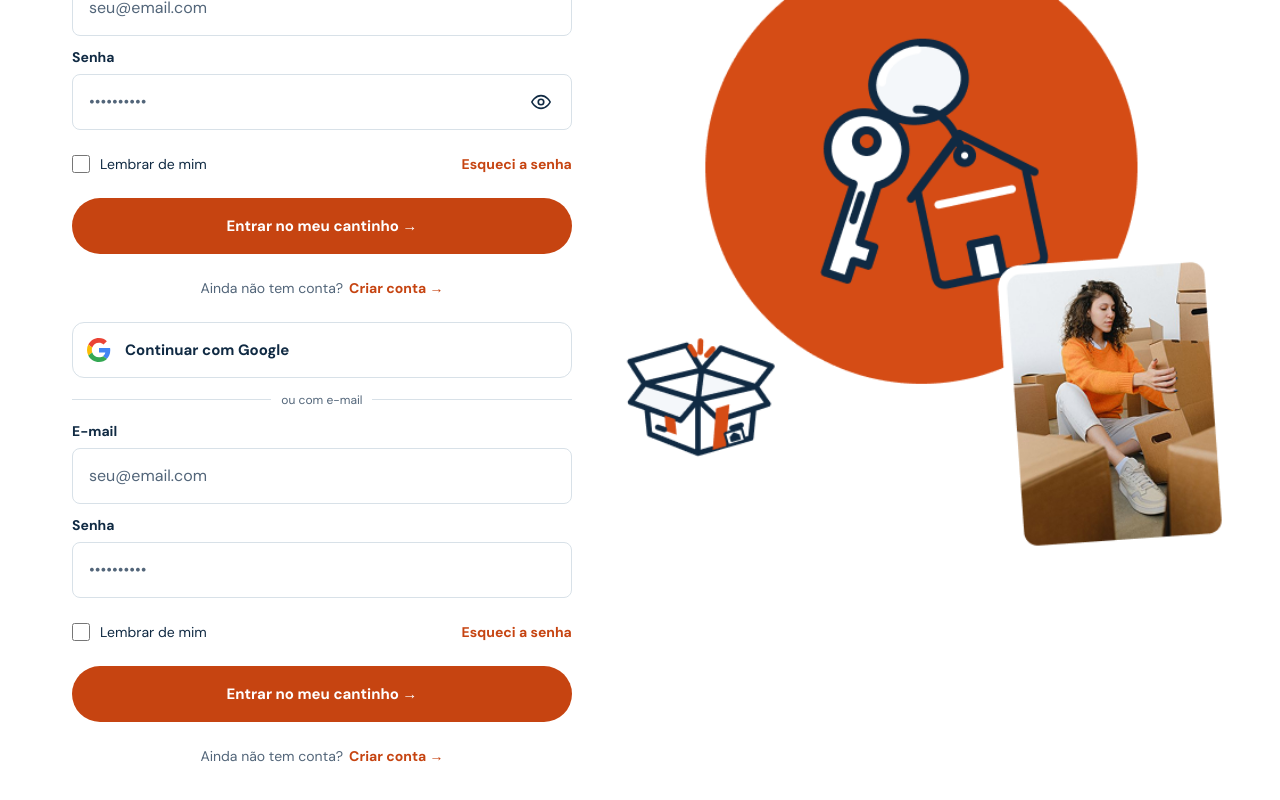
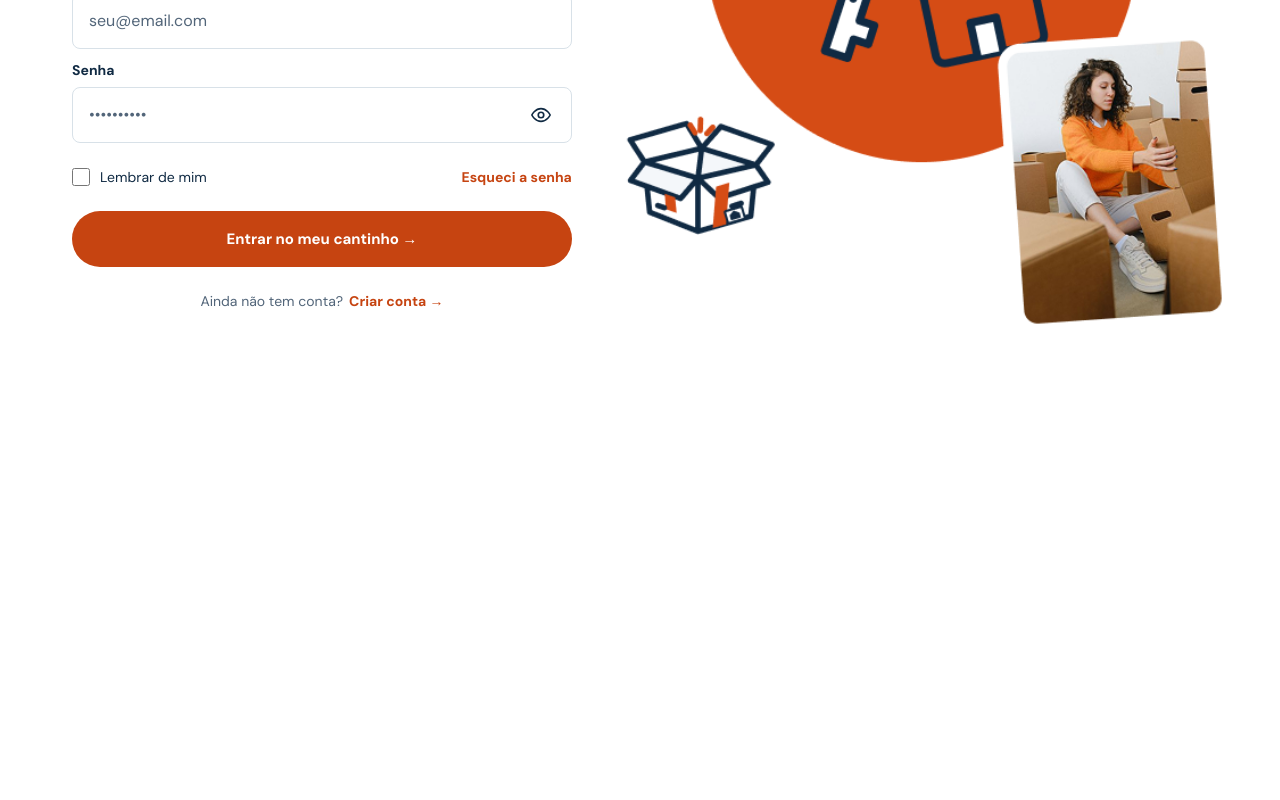
Before and after one commit to IAgoraApp/frontend, a React (Vite) app: page /login in a window 1280 px wide. Shown: the part 478-1278 px from the top of the page. After the commit the page ends 869 px from the top, so only its background shows below. Built offline with nearby package versions, Linux system fonts and the light colour scheme.

Commit message:
:sparkles: (Hotfix) Auth integrado com o site

```diff
--- a/src/containers/auth.jsx
+++ b/src/containers/auth.jsx
@@ -732,13 +732,6 @@ export default function Auth({
                   {isLogin ? 'Criar conta →' : 'Fazer login →'}
                 </button>
               </div>
-              <button type="button" className="flex h-[56px] w-full cursor-pointer items-center gap-[14px] rounded-[12px] border border-[#D8E1E8] bg-white px-[14px] transition-colors hover:bg-[#F4F7FA]"><GoogleIcon /><span className="text-left text-[15px] font-bold leading-[20px]" style={{ color: NAVY }}>Continuar com Google</span></button>
-              <div className="flex h-[20px] w-full items-center gap-[10px]"><div className="h-px flex-1" style={{ backgroundColor: BORDER }} /><span className="whitespace-nowrap text-[12px] font-normal leading-[16px]" style={{ color: GREY }}>ou com e-mail</span><div className="h-px flex-1" style={{ backgroundColor: BORDER }} /></div>
-              <div className="flex w-full flex-col items-start gap-[8px]"><label htmlFor="auth-email" className={labelClass}>E-mail</label><div className={inputBox}><input id="auth-email" name="email" type="email" autoComplete="email" placeholder="seu@email.com" className={inputClass} /></div></div>
-              <div className="flex w-full flex-col items-start gap-[8px]"><label htmlFor="auth-password" className={labelClass}>Senha</label><div className={inputBox}><input id="auth-password" name="password" type="password" autoComplete="current-password" placeholder="••••••••••" className={inputClass} /></div></div>
-              <div className="flex min-h-[44px] w-full items-center justify-between gap-3"><label className="flex cursor-pointer items-center gap-[10px]"><input type="checkbox" className="h-[18px] w-[18px] cursor-pointer" style={{ accentColor: ORANGE }} /><span className="text-[14px] font-normal leading-[20px]" style={{ color: NAVY }}>Lembrar de mim</span></label><span className="text-[14px] font-bold leading-[18px]" style={{ color: ORANGE }}>Esqueci a senha</span></div>
-              <button type="submit" className="h-[56px] w-full cursor-pointer rounded-[28px] text-[15px] font-bold leading-[20px] text-white transition-opacity hover:opacity-95" style={{ backgroundColor: ORANGE }}>Entrar no meu cantinho →</button>
-              <div className="flex min-h-[44px] w-full flex-wrap items-center justify-center gap-[6px]"><span className="text-[14px] font-normal leading-[20px]" style={{ color: GREY }}>Ainda não tem conta?</span><span className="text-[14px] font-bold leading-[18px]" style={{ color: ORANGE }}>Criar conta →</span></div>
             </form>
 
             {/* IMAGEM NA LATERAL DIREITA */}
```
